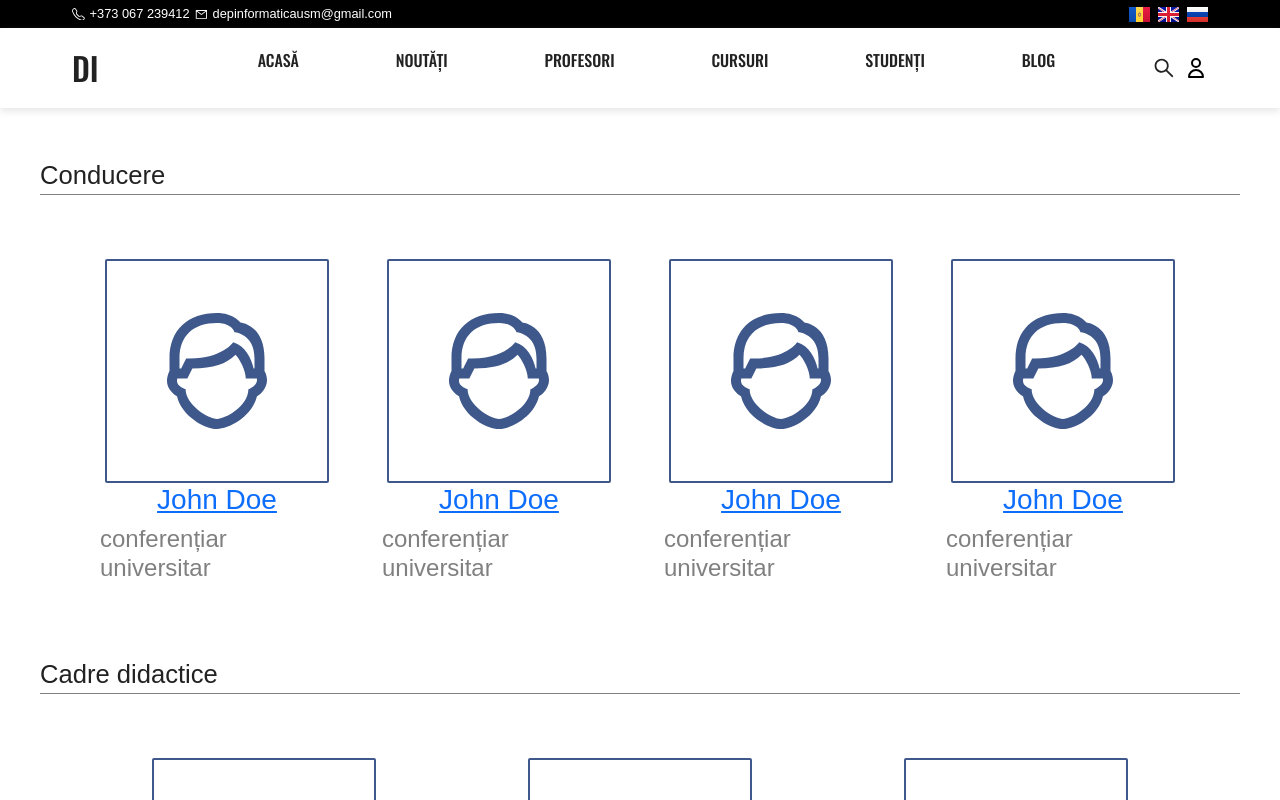
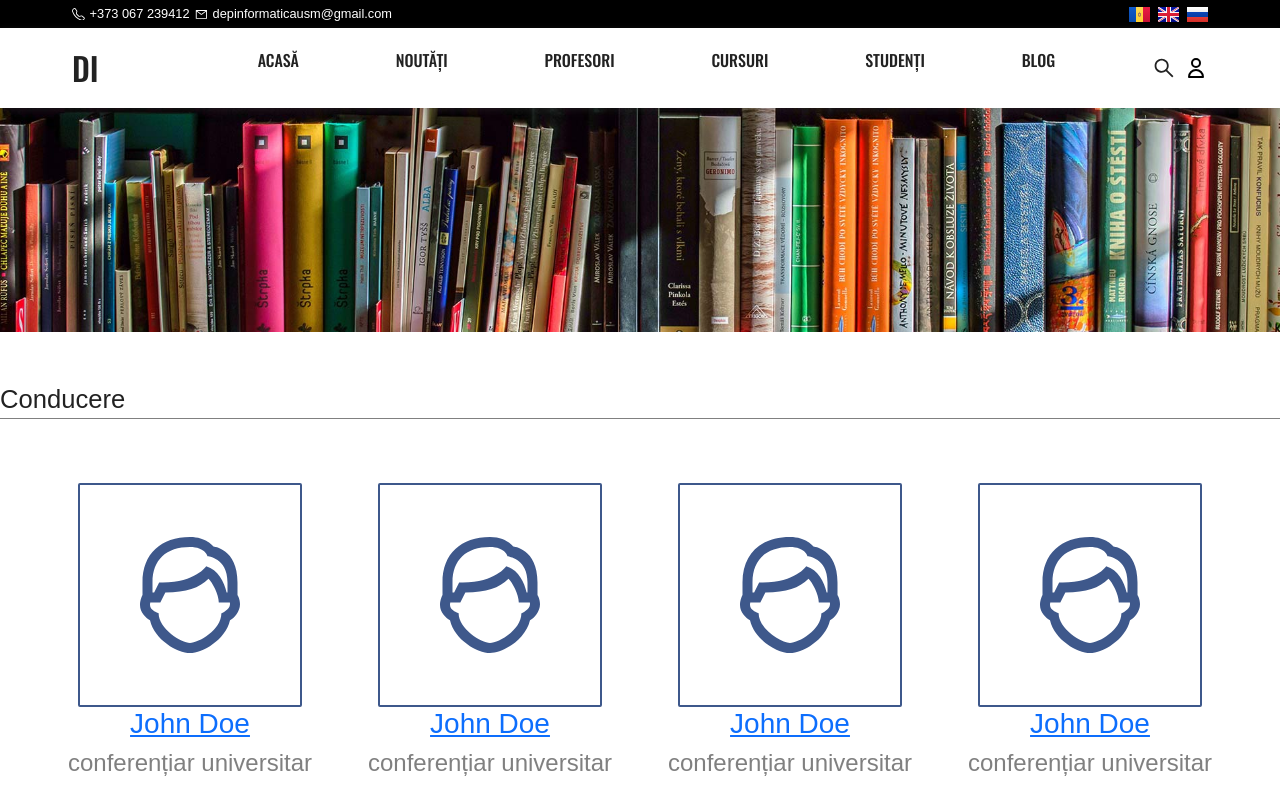
Before and after one commit to CristiC0/departamentul-informatica, a React (Vite) app: page /ro/teachers in a window 1280 px wide. Shown: the top 800 px of the page. Built offline with nearby package versions, Linux system fonts and the light colour scheme; a web font is replaced by a local one.

Commit message:
created HeaderImage component

```diff
--- /dev/null
+++ b/src/components/HeaderImage/HeaderImage.jsx
@@ -0,0 +1,10 @@
+import styles from "./HeaderImage.module.scss";
+
+const HeaderImage = (props) => {
+
+    return (
+        <div><img src={props.headerImage} alt="Image"/></div>
+    );
+}
+
+export default HeaderImage;
--- /dev/null
+++ b/src/components/HeaderImage/HeaderImage.module.scss
@@ -0,0 +1,5 @@
+img {
+    width: 100%;
+    height: 14rem;
+    object-fit: cover;
+}
--- a/src/pages/teachers/Teachers.jsx
+++ b/src/pages/teachers/Teachers.jsx
@@ -4,6 +4,7 @@ import { HiArrowSmLeft } from "react-icons/hi";
 import styles from "./Teachers.module.scss";
 import usePagination from "@hooks/usePagination";
 import CompartmentName from "@components/CompartmentName/CompartmentName"
+import HeaderImage from "@components/HeaderImage/HeaderImage"
 
 
 const defaultUserImage = <div className={styles["list__card--noPhoto"]}></div>;
@@ -75,8 +76,7 @@ const Teachers = () => {
 
     return (
         <div className={styles.container}>
-            <div className={styles["container__content"]}>
-
+            <HeaderImage headerImage ="/src/assets/images/courses-banner.jpeg"></HeaderImage>
             <CompartmentName name="Conducere"></CompartmentName>
             <div className={styles.lead}>
                 {itemsOnPage.map((teacher) => {
@@ -144,7 +144,6 @@ const Teachers = () => {
                 />
             </div>
         </div>
-        </div>
     );
 };
 
--- a/src/pages/teachers/Teachers.module.scss
+++ b/src/pages/teachers/Teachers.module.scss
@@ -2,12 +2,11 @@ $header-bg: #dce7f0;
 
 .container {
     width: 100%;
-    padding: 0 2rem;
 
-    &__content {
-        max-width: 75rem;
-        margin: 2rem auto;
-    }
+    // &__content {
+    //     max-width: 75rem;
+    //     margin: 2rem auto;
+    // }
 
     .lead {
         display: grid;
```
Also changed, not shown: src/assets/images/courses-banner.jpeg (added). Lines whose indentation alone changed are shown as unchanged.
